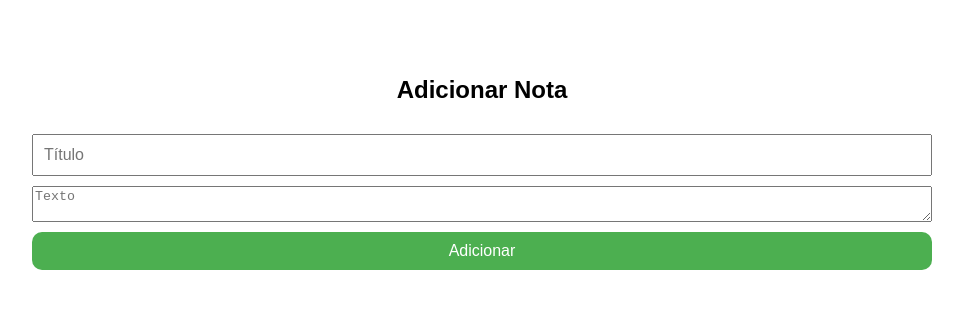
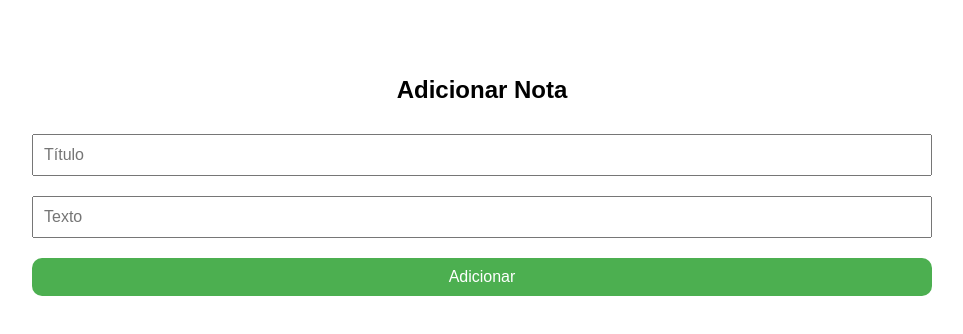
Before and after one commit to mateusbentes/front-end-vite_MVP, a React (Vite) app: page /adicionar in a window 1280 px wide. Shown: the top 334 px of the page, without its empty margins (158-1121 px from the left). Built offline with nearby package versions, Linux system fonts and the light colour scheme.

Commit message:
Conserto do formulario nota

```diff
--- a/src/paginas/componentes/FormularioNota.jsx
+++ b/src/paginas/componentes/FormularioNota.jsx
@@ -10,12 +10,13 @@ function FormularioNota({ titulo, setTitulo, texto, setTexto, onSubmit, loading,
                 placeholder="Título"
                 required
             />
-            <textarea
+            <input
+                type="text"
                 value={texto}
                 onChange={(e) => setTexto(e.target.value)}
                 placeholder="Texto"
                 required
-            ></textarea>
+            />
             <button type="submit" className="salvar" disabled={loading || !titulo || !texto}>
                 {buttonLabel}
             </button>
```
